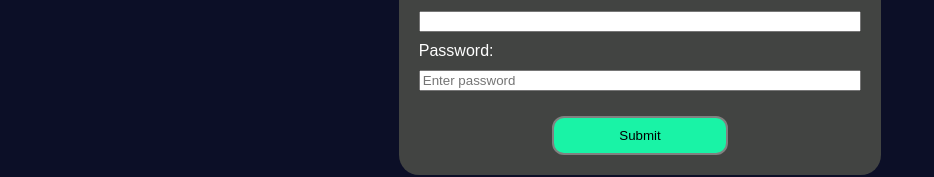
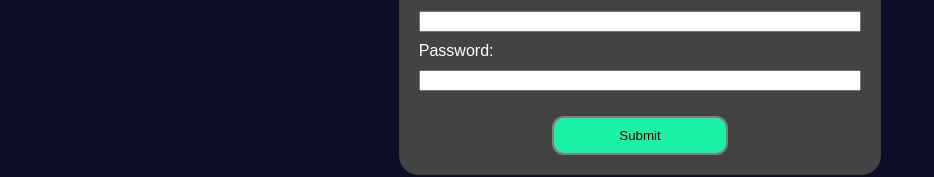
Before and after one commit to lavanyasoundar17/Chat-app, a React (Create React App) app in the folder chat-front-end/: page /new-user in a window 1280 px wide. Shown: the part 272-449 px from the top of the page, without its empty margins (0-934 px from the left). Built offline with nearby package versions, Linux system fonts and the light colour scheme.

Commit message:
completed form validation for new-user

```diff
--- a/chat-front-end/src/index.css
+++ b/chat-front-end/src/index.css
@@ -2,8 +2,7 @@ body{
   font-family: Arial, Helvetica, sans-serif;
   background-color: #0c0f27;
     color: white;
-    /* display: flex;
-    justify-content: center; */
+
 }
 
 .welcome-page{
--- a/chat-front-end/src/pages/New-user.js
+++ b/chat-front-end/src/pages/New-user.js
@@ -1,8 +1,6 @@
 import { useState, useRef } from "react";
 import Navigator from "../components/Navigator";
-import styles from "../styles/new-user.module.css"
-
-
+import styles from "../styles/new-user.module.css";
 
 function NewUser() {
   const inputRef = useRef();
@@ -10,64 +8,127 @@ import styles from "../styles/new-user.module.css"
     firstName: "",
     lastName: "",
     email: "",
-        phone: ""
+    password: "",
   });
-      const [inputError, setInputError] = useState(null);
-      const [password, setPassword] = useState('');
 
-      const handleChange = (event) => {
-        const { name, value } = event.target;
+  const [inputError, setInputError] = useState({
+    firstName: "",
+    lastName: "",
+    email: "",
+    password: "",
+  });
+
+  const fieldOrder = ["firstName", "lastName", "email", "password"]; // Field order for validation
+
+  // Handle validation logic for each field
+  const validateField = (name, value) => {
+    let error = "";
+    if (!value) {
+      error = `${name} is required!`;
+    }
+
+    if (name === "email" && value) {
+      const emailRegex = /^[^\s@]+@[^\s@]+\.[^\s@]+$/;
+      if (!emailRegex.test(value)) {
+        error = "Invalid email format!";
+      }
+    }
+
+    if (name === "password" && value.length < 6) {
+      error = "Password must be at least 6 characters long!";
+    }
+
+    return error;
+  };
+
+  // Handle change event on input fields
+  const handleChange = (e) => {
+    const { name, value } = e.target;
+
     setFormData((prevFormData) => ({
       ...prevFormData,
-          [name]: value
+      [name]: value,
+    }));
+
+    // Validate field when typing
+    const error = validateField(name, value);
+    setInputError((prevErrors) => ({
+      ...prevErrors,
+      [name]: error,
     }));
   };
 
-      const handleSubmit = (event) => {
-        event.preventDefault();
-        let error = "";
+  // Handle blur event (when the user leaves the field)
+  const handleBlur = (e) => {
+    const { name, value } = e.target;
+    const error = validateField(name, value);
+    setInputError((prevErrors) => ({
+      ...prevErrors,
+      [name]: error,
+    }));
+  };
 
-        // Check for empty fields
-        if (!formData.firstName || !formData.lastName || !formData.email || !password) {
-            error = "All fields are required!";
+  // Handle field focus (when the user enters the field)
+  const handleFocus = (e) => {
+    const { name } = e.target;
+    const currentIndex = fieldOrder.indexOf(name);
+    const previousField = fieldOrder[currentIndex - 1];
+
+    // If there is a previous field and it's not filled, block access to the current field
+    if (previousField && !formData[previousField]) {
+      const previousFieldError = `${previousField} is required!`;
+      setInputError((prevErrors) => ({
+        ...prevErrors,
+        [previousField]: previousFieldError,
+      }));
+      e.target.blur(); // Move focus away from the current field
+      document.getElementById(previousField).focus(); // Focus on the previous field
+    }
+  };
+
+  // Validate all fields when submitting
+  const validateAllFields = () => {
+    const errors = {};
+    Object.keys(formData).forEach((field) => {
+      const error = validateField(field, formData[field]);
+      if (error) {
+        errors[field] = error;
+      }
+    });
+    return errors;
+  };
+
+  const handleSubmit = (e) => {
+    e.preventDefault();
+    const errors = validateAllFields();
+
+    // If there are errors, display them and prevent form submission
+    if (Object.keys(errors).length > 0) {
+      setInputError(errors);
+      return;
     }
 
-        // Check for a valid email format
-        const emailRegex = /^[^\s@]+@[^\s@]+\.[^\s@]+$/;
-        if (formData.email && !emailRegex.test(formData.email)) {
-            error = "Invalid email format!";
-        }
-        if (password.length < 6) {
-          error = "Password must be at least 6 characters long!";
-      }
-        if (error) {
-            setInputError(error); // Set error message if validation fails
-            return; // Exit if there's an error
-        }
-
-        // If validation passes
+    // If validation passes, show success alert
     alert(
-            `First Name: ${formData.firstName}, Last Name: ${formData.lastName}, Email: ${formData.email}, Password: ${password}`
+      `First Name: ${formData.firstName}, Last Name: ${formData.lastName}, Email: ${formData.email}, Password: ${formData.password}`
     );
 
-        // Reset form data
+    // Reset form data and errors
     setFormData({
       firstName: "",
       lastName: "",
       email: "",
-            phone: "",
-            password: ""
+      password: "",
     });
-        setPassword(""); // Reset the password state
-        setInputError(""); // Reset the input error state
+    setInputError({});
   };
-
 
   return (
     <section>
       <Navigator />
       <section className={styles.newUserFormContainer}>
         <form className={styles.newUserForm} onSubmit={handleSubmit}>
+          {/* First Name Field */}
           <label htmlFor="firstName">First Name:</label>
           <input
             type="text"
@@ -75,8 +136,12 @@ import styles from "../styles/new-user.module.css"
             name="firstName"
             value={formData.firstName}
             onChange={handleChange}
+            onBlur={handleBlur}
+            onFocus={handleFocus}
           />
+          {inputError.firstName && <div className="error">{inputError.firstName}</div>}
 
+          {/* Last Name Field */}
           <label htmlFor="lastName">Last Name:</label>
           <input
             type="text"
@@ -84,8 +149,12 @@ import styles from "../styles/new-user.module.css"
             name="lastName"
             value={formData.lastName}
             onChange={handleChange}
+            onBlur={handleBlur}
+            onFocus={handleFocus}
           />
+          {inputError.lastName && <div className="error">{inputError.lastName}</div>}
 
+          {/* Email Field */}
           <label htmlFor="email">Email:</label>
           <input
             type="text"
@@ -93,28 +162,32 @@ import styles from "../styles/new-user.module.css"
             name="email"
             value={formData.email}
             onChange={handleChange}
+            onBlur={handleBlur}
+            onFocus={handleFocus}
           />
+          {inputError.email && <div className="error">{inputError.email}</div>}
 
+          {/* Password Field */}
           <label htmlFor="password">Password:</label>
           <input
             type="password"
-            value={password}
-            placeholder="Enter password"
-            onChange={(event) => setPassword(event.target.value)}
+            id="password"
+            name="password"
+            value={formData.password}
+            onChange={handleChange}
+            onBlur={handleBlur}
+            onFocus={handleFocus}
           />
-          {inputError && <div style={{ color: 'red' }}>{inputError}</div>}
-                <button className={`${styles.btnSubmit} btn-primary`} type="submit" ref={inputRef}>Submit</button>
+          {inputError.password && <div className="error">{inputError.password}</div>}
+
+          {/* Submit Button */}
+          <button className={`${styles.btnSubmit} btn-primary`} type="submit" ref={inputRef}>
+            Submit
+          </button>
         </form>
       </section>
-
-
     </section>
-
-)
+  );
 }
 
-
-
-
-
 export default NewUser;
```
Also changed, not shown: 1 other file (tests, documents, lock files or other folders). Lines whose indentation alone changed are shown as unchanged.
